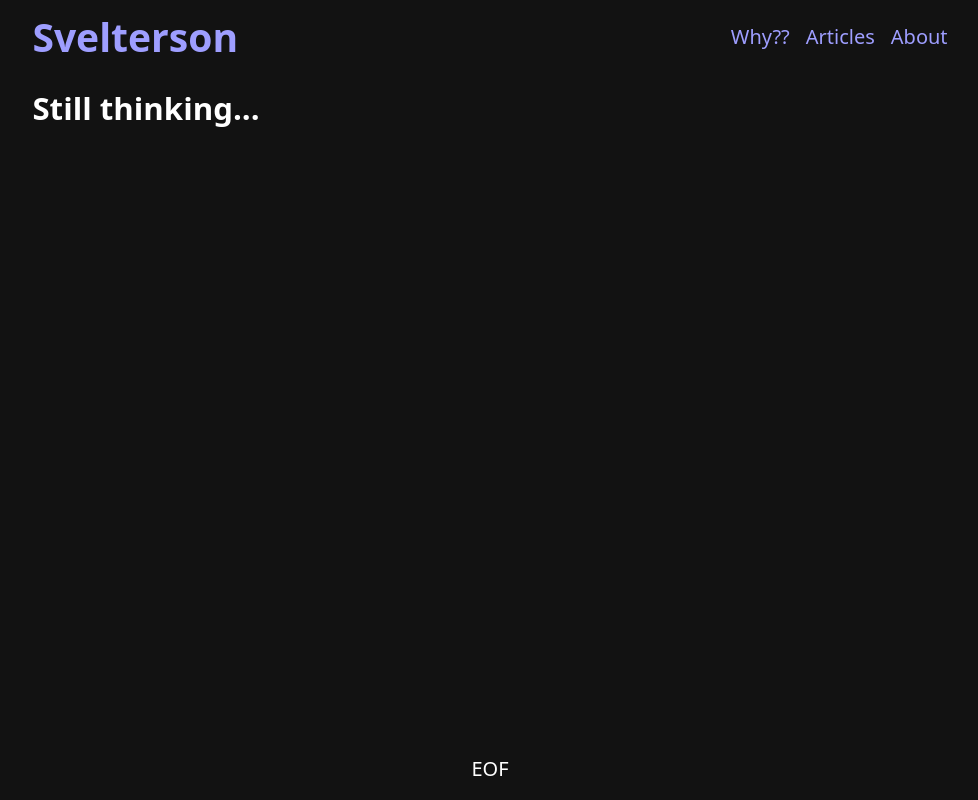
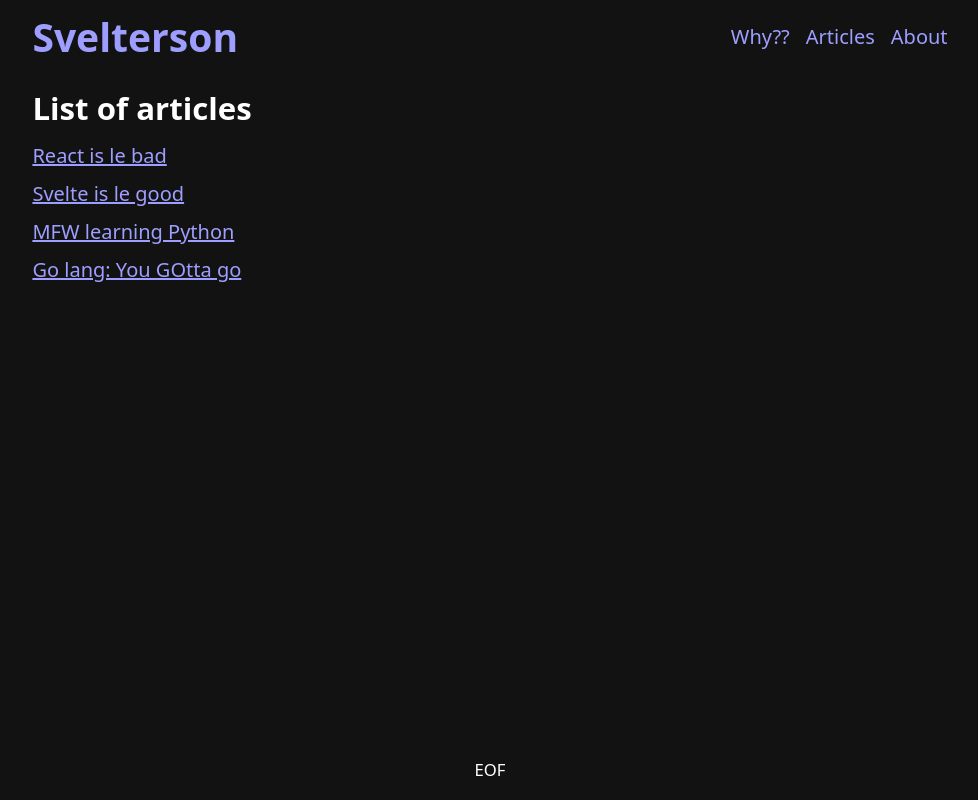
Before and after one commit to MisterConscio/svelterson, a SvelteKit app: page /articles in a window 1280 px wide. Shown: the whole page, without its empty margins (150-1128 px from the left). Built offline with nearby package versions, Linux system fonts and the light colour scheme.

Commit message:
Testing page load

```diff
--- /dev/null
+++ b/src/lib/articles.ts
@@ -0,0 +1,18 @@
+export const articles = [
+  {
+    id: 1,
+    title: "React is le bad",
+  },
+  {
+    id: 2,
+    title: "Svelte is le good",
+  },
+  {
+    id: 3,
+    title: "MFW learning Python",
+  },
+  {
+    id: 4,
+    title: "Go lang: You GOtta go",
+  },
+];
--- a/src/lib/components/Footer.svelte
+++ b/src/lib/components/Footer.svelte
@@ -1,5 +1,5 @@
 <footer>
-  <p>EOF</p>
+  <small>EOF</small>
 </footer>
 
 <style>
--- /dev/null
+++ b/src/routes/articles/+page.server.ts
@@ -0,0 +1,12 @@
+import type { PageServerLoad } from "./$types";
+
+import { articles } from "$lib/articles";
+
+export const load: PageServerLoad = () => {
+  return {
+    summary: articles.map((article) => ({
+      id: article.id,
+      title: article.title,
+    })),
+  };
+};
--- a/src/routes/articles/+page.svelte
+++ b/src/routes/articles/+page.svelte
@@ -1,9 +1,35 @@
+<script lang="ts">
+  import type { PageData } from "./$types";
+  export let data: PageData;
+</script>
+
 <svelte:head>
   <title>Svelterson - Articles</title>
 </svelte:head>
 
 <main>
   <div class="container">
-    <h2>Still thinking...</h2>
+    <h2>List of articles</h2>
+    <ul class="articles-list">
+      {#each data.summary as { id, title }}
+        <li class="articles-list-item">
+          <a href="/articles/{id}">{title}</a>
+        </li>
+      {/each}
+    </ul>
   </div>
 </main>
+
+<style>
+  h2 {
+    margin-bottom: 1rem;
+  }
+
+  .articles-list {
+    list-style: none;
+  }
+
+  .articles-list > * {
+    margin-bottom: 0.5rem;
+  }
+</style>
```
Also changed, not shown: src/routes/articles/[id]/+page.server.ts (added, +7 -0 lines), src/routes/articles/[id]/+page.svelte (added, +8 -0 lines).
